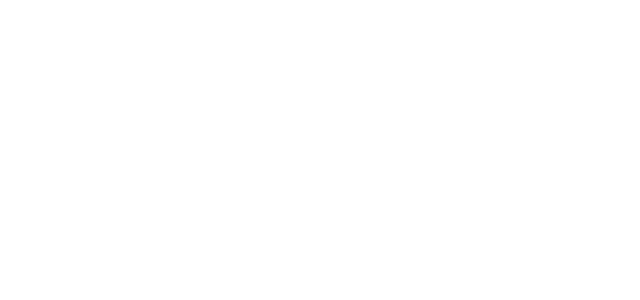
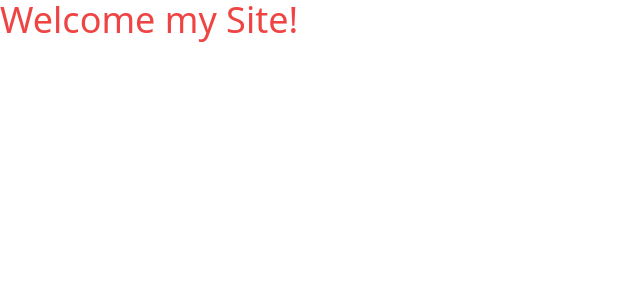
Before and after one commit to anvoytsehovsky/nftdrop, a Next.js app: page / in a window 1280 px wide. Shown: the top 300 px of the page, without its empty margins (0-640 px from the left). Built offline with nearby package versions, Linux system fonts and the light colour scheme.

Commit message:
Creating the search Component

```diff
--- a/pages/index.tsx
+++ b/pages/index.tsx
@@ -3,11 +3,12 @@
 
 const Home: NextPage = () => {
   return (
-    <div className="flex min-h-screen flex-col items-center justify-center py-2">
+    <div className="flex">
       <Head>
         <title>NFT Drop</title>
         <link rel="icon" href="/favicon.ico" />
       </Head>
+      <h1 className="text-4xl text-red-500">Welcome my Site!</h1>
     </div>
   );
 };
--- /dev/null
+++ b/pages/nft/[id].tsx
@@ -0,0 +1,7 @@
+import React from 'react';
+
+const NFTDropPage = () => {
+  return <div>Drop</div>;
+};
+
+export default NFTDropPage;
--- /dev/null
+++ b/pages/search.tsx
@@ -0,0 +1,7 @@
+import React from 'react';
+
+const search = () => {
+  return <div>Search page</div>;
+};
+
+export default search;
```
